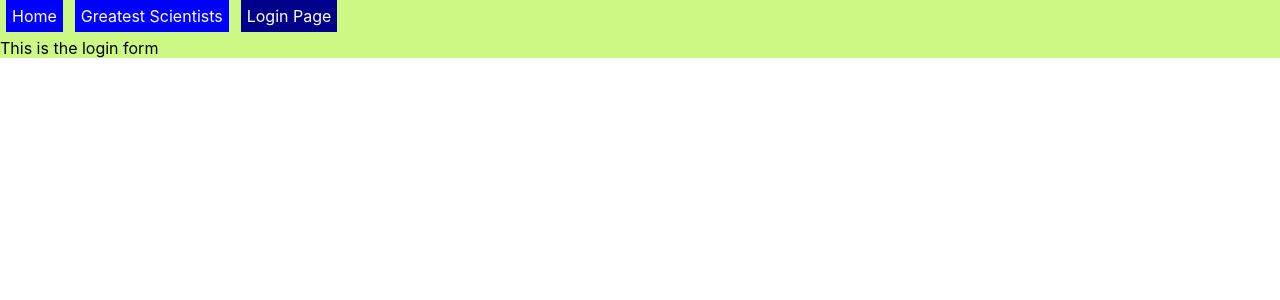
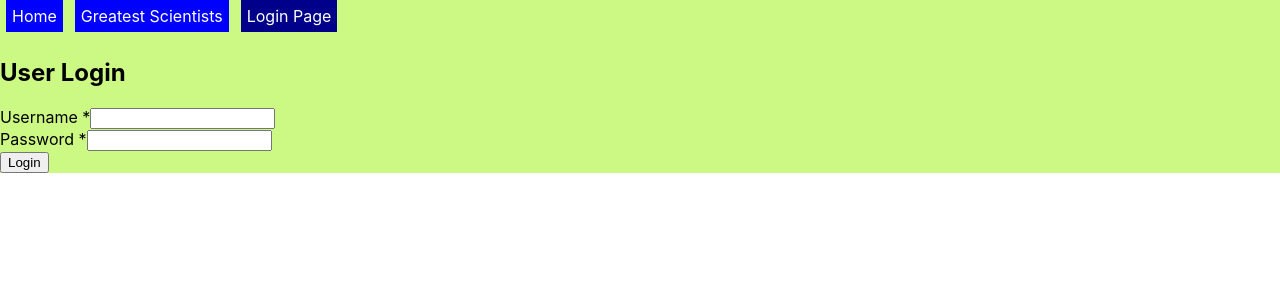
Before and after one commit to jbigishiro/phase-2-project-greatest-scientists, a React (Create React App) app: page /login in a window 1280 px wide. Shown: the top 300 px of the page. Built offline with nearby package versions, Linux system fonts and the light colour scheme; data requests are answered from the project's data file.

Commit message:
adds login data on db.json file

```diff
--- a/src/components/Login.js
+++ b/src/components/Login.js
@@ -1,7 +1,29 @@
-import React from 'react'
+import React, { useState } from "react";
 
 export default function Login() {
+  const [username, setUsername] = useState("");
+  const [password, setPassword] = useState("");
+
+  function handleSubmit(e) {
+    e.preventDefault();
+  }
+
   return (
-    <div>This is the login form </div>
-  )
+    <div>
+      <form onSubmit={handleSubmit}>
+        <h2>User Login</h2>
+        <label>
+          Username <span>*</span>
+          <input type="text" value={username} onChange={e=>setUsername(e.target.value) } />
+        </label>{" "}
+        <br />
+        <label>
+          Password <span>*</span>
+          <input type="password" value={password} onChange={e=>setPassword(e.target.value) }/>
+        </label>{" "}
+        <br />
+        <button type="submit">Login</button>
+      </form>
+    </div>
+  );
 }
--- a/src/data/db.json
+++ b/src/data/db.json
@@ -121,5 +121,10 @@
         "achievements": ["The Skinner Box", "The Pigeon-Guided Missile", "Child Cruelty and Other Myths"]
       }
 
-    ]
+    ],
+    "adminLogin": [
+      {
+        "username": "admin",
+        "password": "admin@1"
+      }]
   }
```
